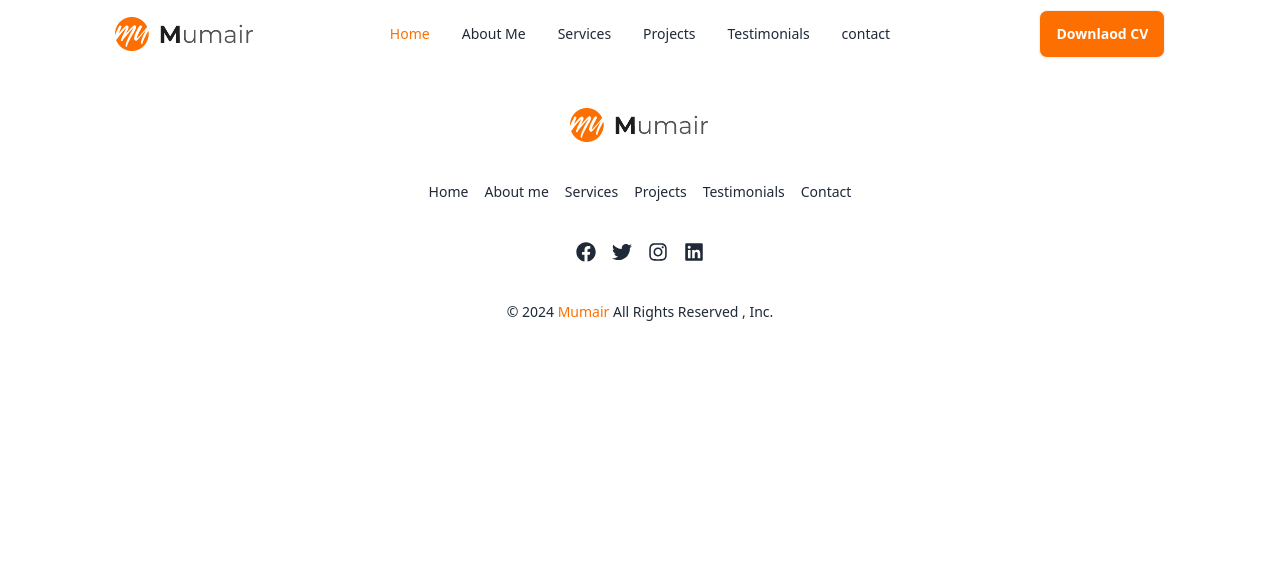
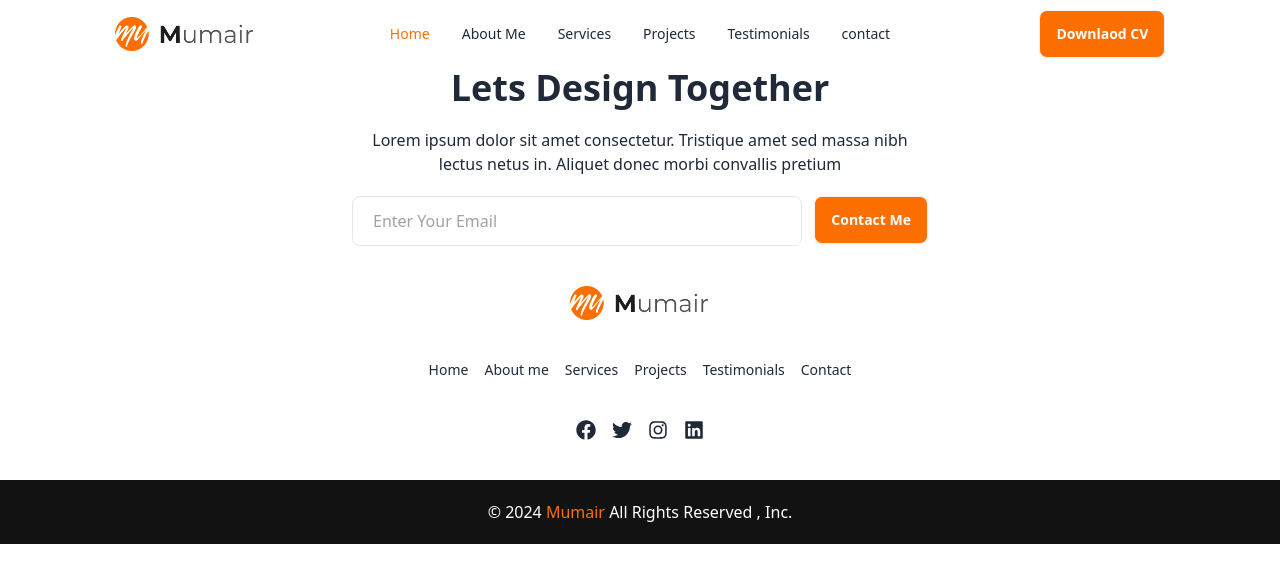
Before and after one commit to MdSaifulIslamRafsan/potentialai-task, a Next.js app: page / in a window 1280 px wide. Shown: the top 582 px of the page. Built offline with nearby package versions, Linux system fonts and the light colour scheme.

Commit message:
added Newsletter section

```diff
--- a/src/app/page.js
+++ b/src/app/page.js
@@ -1,9 +1,10 @@
+import Newsletter from "@/components/HomePage/Newsletter";
 
 
 export default function Home() {
   return (
     <div>
-
+        <Newsletter></Newsletter>
     </div>
   );
 }
--- /dev/null
+++ b/src/components/HomePage/Newsletter.jsx
@@ -0,0 +1,16 @@
+
+
+const Newsletter = () => {
+    return (
+        <div className="max-w-xl text-center space-y-5 mx-auto">
+            <h1 className="text-4xl font-bold">Lets Design Together</h1>
+            <p>Lorem ipsum dolor sit amet consectetur. Tristique amet sed massa nibh lectus netus in. Aliquet donec morbi convallis pretium</p>
+            <form className="space-x-3 flex">
+               <input type="email" placeholder="Enter Your Email" className="py-3 border rounded-lg px-5 flex-1 bg-white text-black" name="" id="" />
+               <button href="/" className="btn bg-[#FD6F00] text-white">Contact Me </button>
+            </form>
+        </div>
+    );
+};
+
+export default Newsletter;
--- a/src/components/sharePage/Footer.jsx
+++ b/src/components/sharePage/Footer.jsx
@@ -5,6 +5,7 @@ import { FaLinkedin , FaFacebook, FaInstagram , FaTwitter  } from "react-icons/f
 
 const Footer = () => {
     return (
+    <div>
         <div className="footer footer-center text-base-content rounded p-10">
 
         <Link href="/"><Image width="140" height="40" src="/assets/logo (1).png" alt="logo" /></Link>
@@ -32,10 +33,11 @@ const Footer = () => {
             </Link>
           </div>
         </nav>
-        <aside>
+      </div>
+        <aside className="py-5 bg-[#121212] text-white text-center">
           <p>© {new Date().getFullYear()} <span className="text-[#FD6F00]">Mumair</span> All Rights Reserved , Inc.</p>
         </aside>
-      </div>
+    </div>
     );
 };
 
--- a/src/components/sharePage/Navbar.jsx
+++ b/src/components/sharePage/Navbar.jsx
@@ -67,7 +67,7 @@ const Navbar = () => {
     </ul>
   </div>
   <div className="navbar-end">
-    <a className="btn bg-[#FD6F00] text-white">Downlaod CV</a>
+    <Link href="/" className="btn bg-[#FD6F00] text-white">Downlaod CV</Link>
   </div>
 </div>
     );
```
